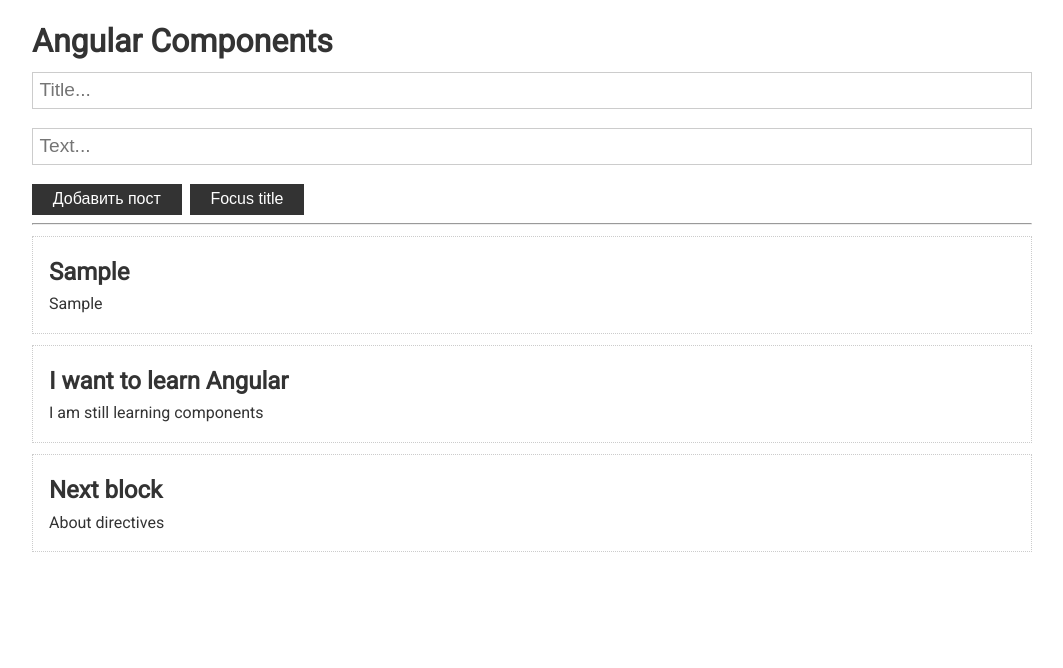
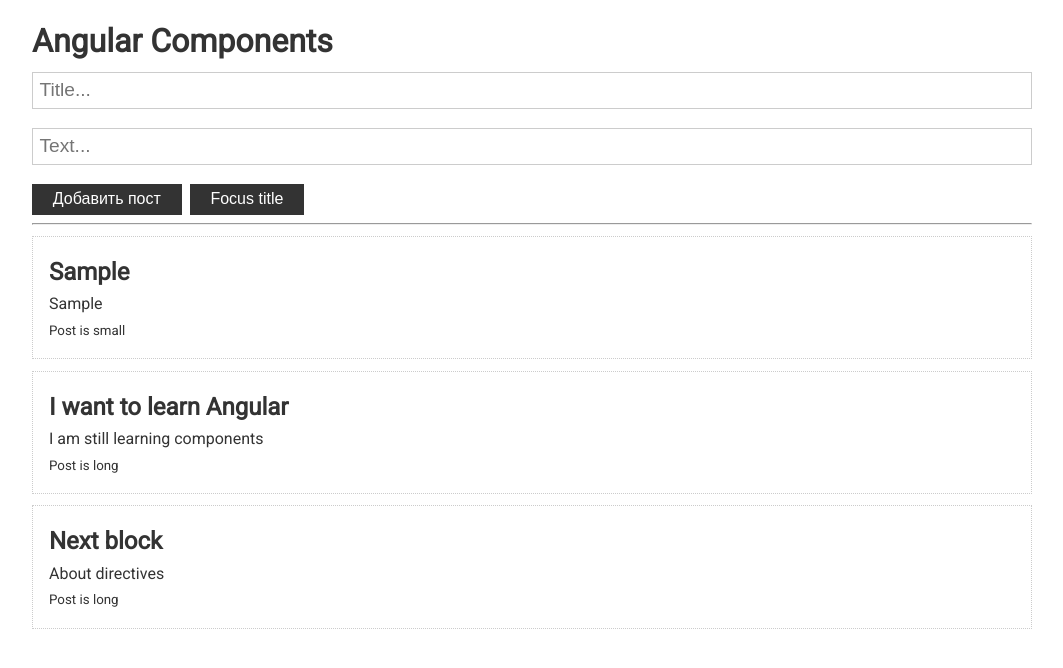
Before and after one commit to Gchapliy/angular-basics, an Angular app: page / in a window 1280 px wide. Both pictures are taken after typing "Sample", "Sample" into the empty fields and a click on the button "Добавить пост". Shown: the top 668 px of the page, without its empty margins (108-1171 px from the left). Built offline with nearby package versions, Linux system fonts and the light colour scheme.

Commit message:
transfer html to content

```diff
--- a/src/app/app.component.html
+++ b/src/app/app.component.html
@@ -11,6 +11,10 @@
     *ngFor="let p of posts"
     [post]="p"
   >
+    <small *ngIf="p.text.length > 10; else short">Post is long</small>
+    <ng-template #short>
+      <small>Post is small</small>
+    </ng-template>
   </app-post>
 
 </div>
--- a/src/app/post/post.component.html
+++ b/src/app/post/post.component.html
@@ -1,4 +1,6 @@
 <div class="card">
   <h2>{{post.title}}</h2>
   <p>{{post.text}}</p>
+
+  <ng-content></ng-content>
 </div>
```
